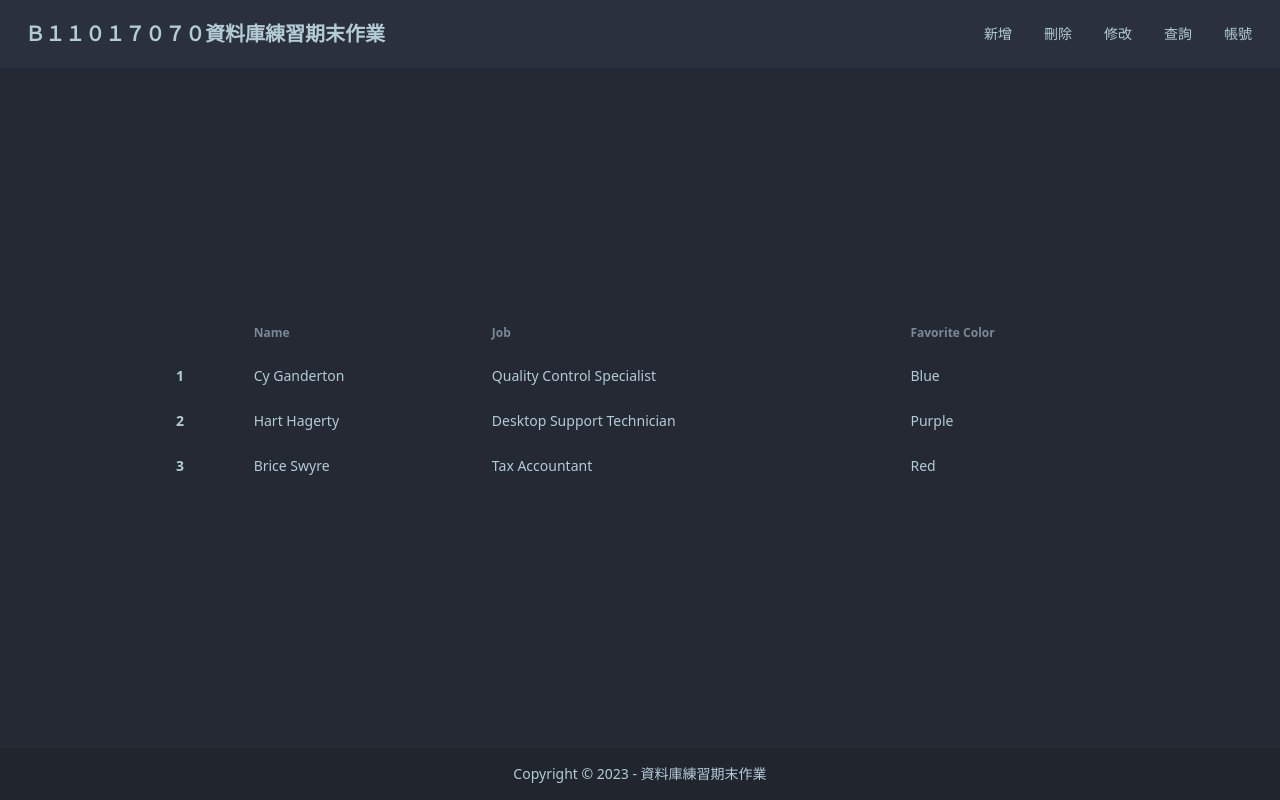
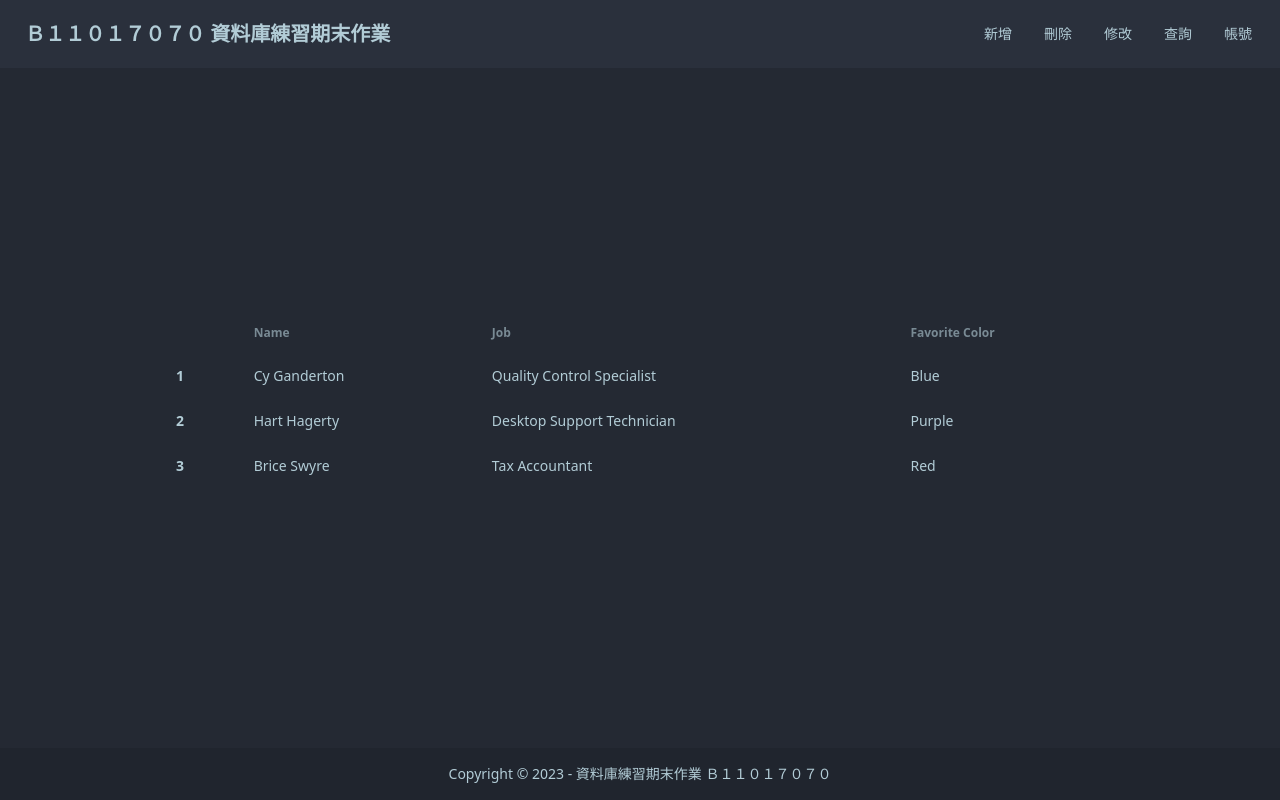
Before and after one commit to KoukeNeko-Practices/django_db, a Django app: page / in a window 1280 px wide. Run offline with Django 5.2, Linux system fonts and the light colour scheme; some libraries are stand-ins or nearby versions.

Commit message:
nothing change

```diff
--- a/templates/components/footer.html
+++ b/templates/components/footer.html
@@ -1,5 +1,5 @@
 <footer class="footer footer-center p-4 bg-base-300 text-base-content bottom-0 fixed">
     <aside>
-        <p>Copyright © <script>document.write(new Date().getFullYear())</script> - 資料庫練習期末作業</p>
+        <p>Copyright © <script>document.write(new Date().getFullYear())</script> - 資料庫練習期末作業 Ｂ１１０１７０７０</p>
     </aside>
 </footer>
--- a/templates/components/header.html
+++ b/templates/components/header.html
@@ -1,6 +1,6 @@
 <div class="navbar bg-base-100 fixed z-10">
   <div class="flex-1">
-    <a class="btn btn-ghost text-xl">Ｂ１１０１７０７０資料庫練習期末作業</a>
+    <a class="btn btn-ghost text-xl">Ｂ１１０１７０７０ 資料庫練習期末作業</a>
   </div>
   <div class="flex-none">
     <ul class="menu menu-horizontal px-1">
```
